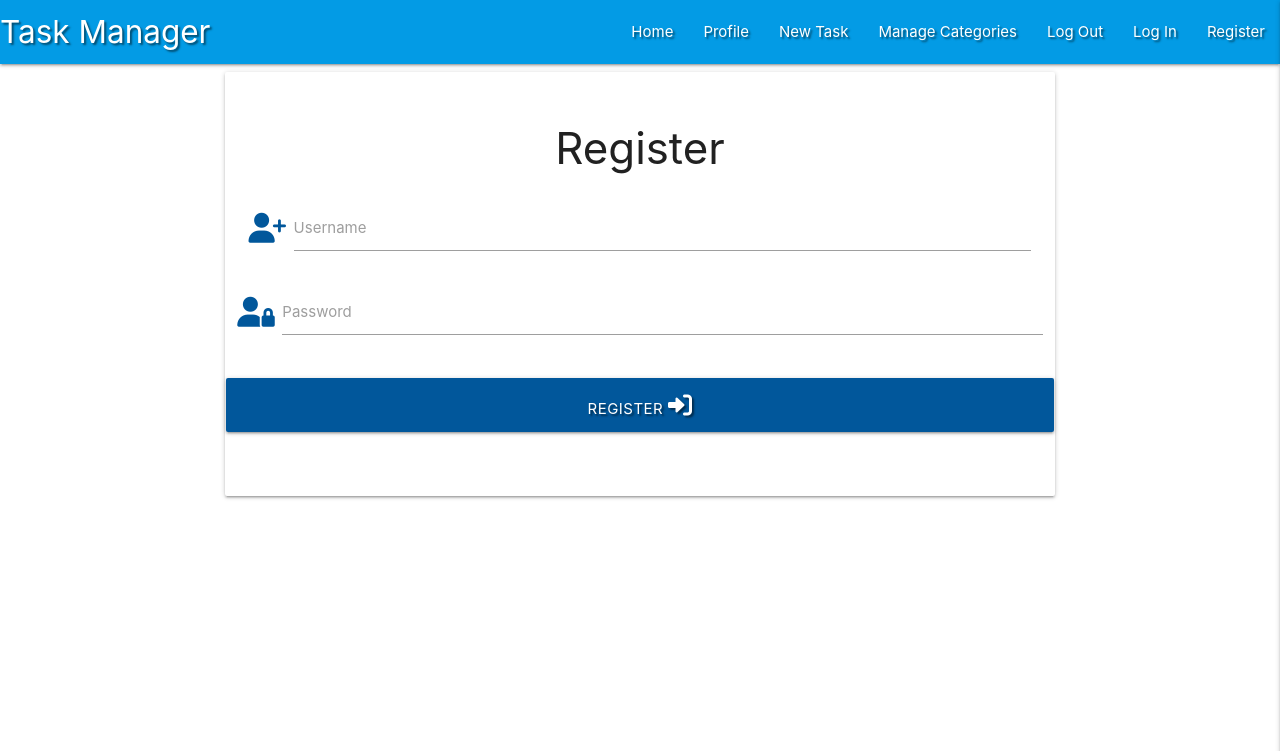
After one commit to Luketedwards/flask-task-manager-project, a Flask app: page /register in a window 1280 px wide. The commit adds this page. Shown: the top 751 px of the page. Run offline with Flask 2, Linux system fonts and the light colour scheme; some libraries are stand-ins or nearby versions.

Commit message:
Add register template

```diff
--- a/app.py
+++ b/app.py
@@ -3,6 +3,7 @@ from flask import (Flask, flash, render_template,
      redirect, request, session, url_for)
 from flask_pymongo import PyMongo
 from bson.objectid import ObjectId
+from werkzeug.security import generate_password_hash, check_password_hash
 if os.path.exists("env.py"):
     import env
 
@@ -21,6 +22,10 @@ def get_tasks():
     return render_template("tasks.html", tasks=tasks)
 
 
+@app.route("/register", methods=["GET", "POST"])
+def register():
+    return render_template("register.html")
+
 if __name__ == "__main__":
     app.run(host=os.environ.get("IP"),
             port=int(os.environ.get("PORT")),
--- a/templates/base.html
+++ b/templates/base.html
@@ -26,7 +26,7 @@
                 <li><a href="#">Manage Categories</a></li>
                 <li><a href="#">Log Out</a></li>
                 <li><a href="#">Log In</a></li>
-                <li><a href="#">Register</a></li>
+                <li><a href="{{ url_for('register')}}">Register</a></li>
 
               </ul>
             </div>
@@ -41,7 +41,7 @@
             <li><a href="#">Manage Categories</a></li>
             <li><a href="#">Log Out</a></li>
             <li><a href="#">Log In</a></li>
-            <li><a href="#">Register</a></li>
+            <li><a href="{{ url_for('register')}}">Register</a></li>
           </ul>
     </header>
 
--- /dev/null
+++ b/templates/register.html
@@ -0,0 +1,35 @@
+{% extends "base.html" %}
+{% block content %}
+
+    <div class="row">
+        <form class="col s12 m8 offset-m2" method="POST" action="{{ url_for('register')}}">
+            <div class="card-panel ">
+                <!-- username -->
+                <h3 class="center-align">Register</h3>
+                <div class="row">
+                    <div class="input-field col s12">
+                        <i class="fas fa-user-plus prefix light-blue-text text-darken-4"></i>
+                        <input id="username" name="username" type="text" class="validate">
+                        <label for="username" >Username</label>
+                      </div>
+                      <!-- password -->
+                      <div class="row">
+                        <div class="input-field col s12">
+                            <i class="fas fa-user-lock prefix light-blue-text text-darken-4"></i>
+                            <input id="password" name="password" type="password" class="validate">
+                            <label for="password">Password</label>
+                        </div>
+                      </div>
+                      <!-- register -->
+                      <div class="row">
+                          <button type="submit" class="col s12 btn-large light-blue darken-4 text-shadow">
+                              Register <i class="fas fa-sign-in-alt"></i>
+                          </button>
+
+                      </div>
+                </div>
+            </div>
+        </form>
+    </div>
+
+{% endblock %}
```
